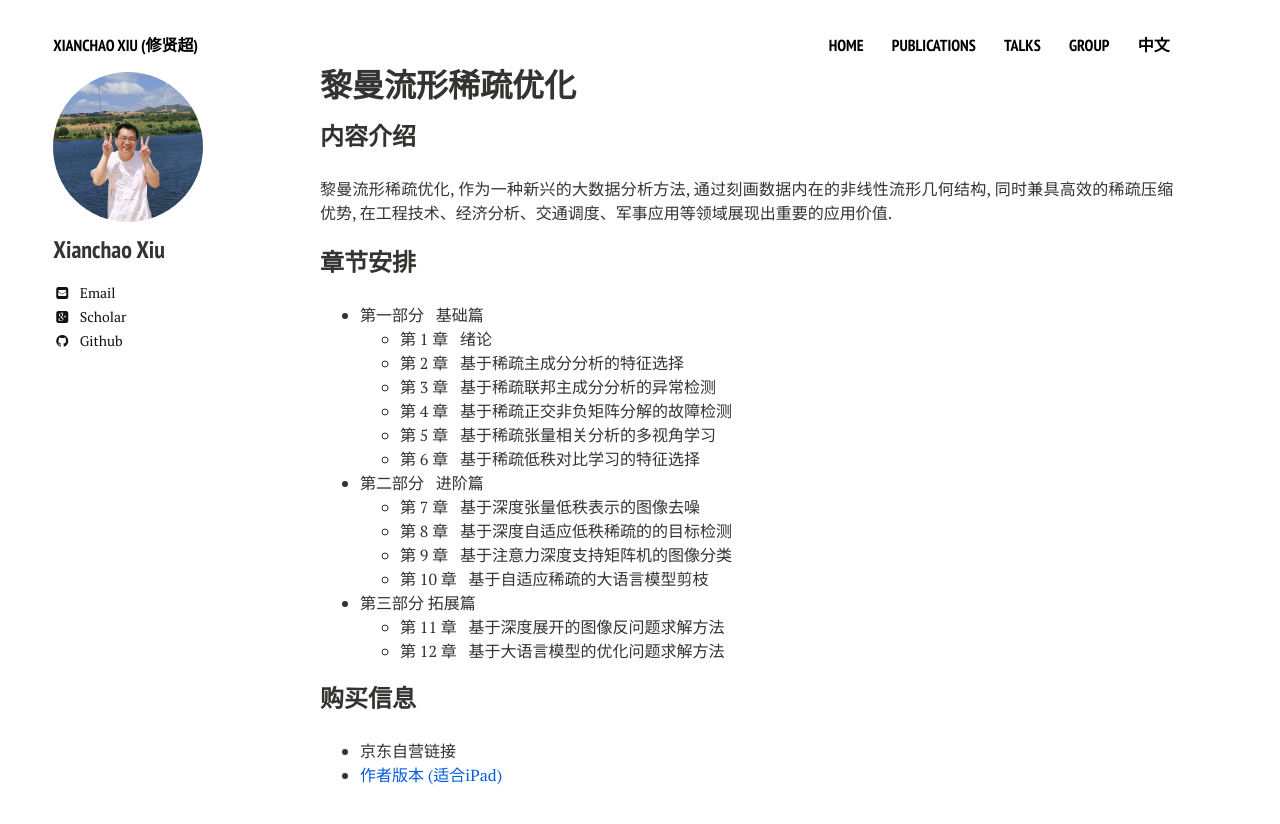
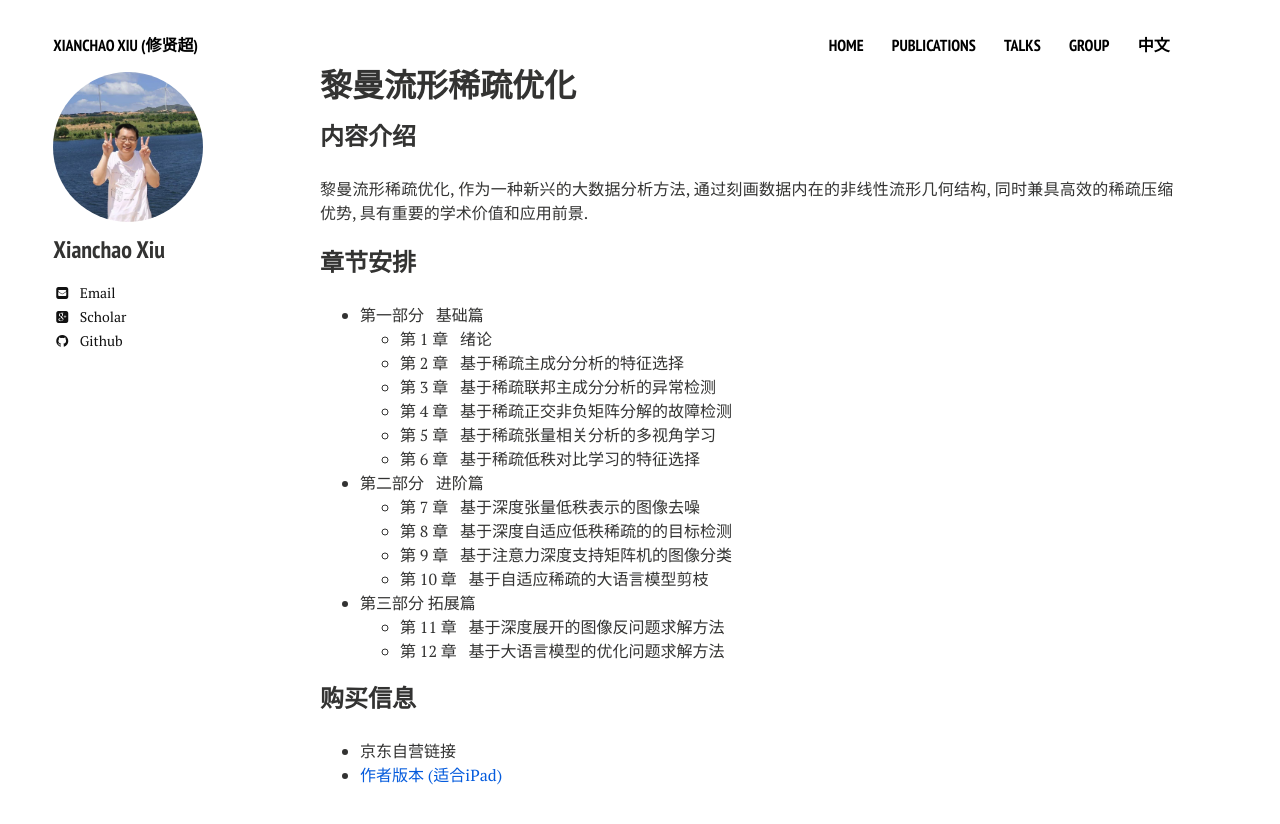
Before and after one commit to xianchaoxiu/xianchaoxiu.github.io, a Jekyll site: the page built from chinese/book/OPT/index.md, in a window 1280 px wide. Shown: the top 824 px of the page. Built offline with Jekyll 4.4.1, drawn with Linux system fonts in a browser that asks for light colours; nearby versions of some CDN libraries.

Commit message:
Update index.md

```diff
--- a/chinese/book/OPT/index.md
+++ b/chinese/book/OPT/index.md
@@ -7,7 +7,7 @@ share: false
 
 
 ### 内容介绍
-黎曼流形稀疏优化, 作为一种新兴的大数据分析方法, 通过刻画数据内在的非线性流形几何结构, 同时兼具高效的稀疏压缩优势, 在工程技术、经济分析、交通调度、军事应用等领域展现出重要的应用价值. <br>
+黎曼流形稀疏优化, 作为一种新兴的大数据分析方法, 通过刻画数据内在的非线性流形几何结构, 同时兼具高效的稀疏压缩优势, 具有重要的学术价值和应用前景. <br>
 
 
 ### 章节安排
```
